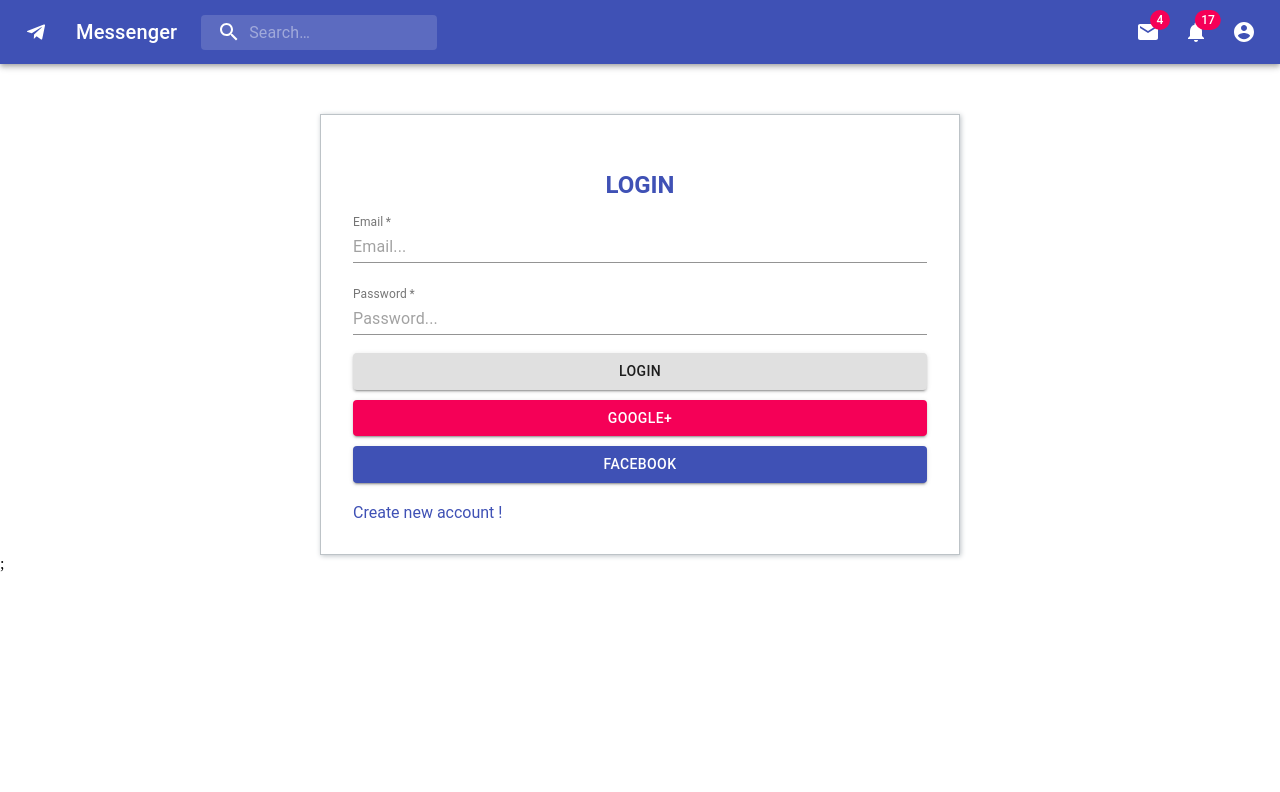
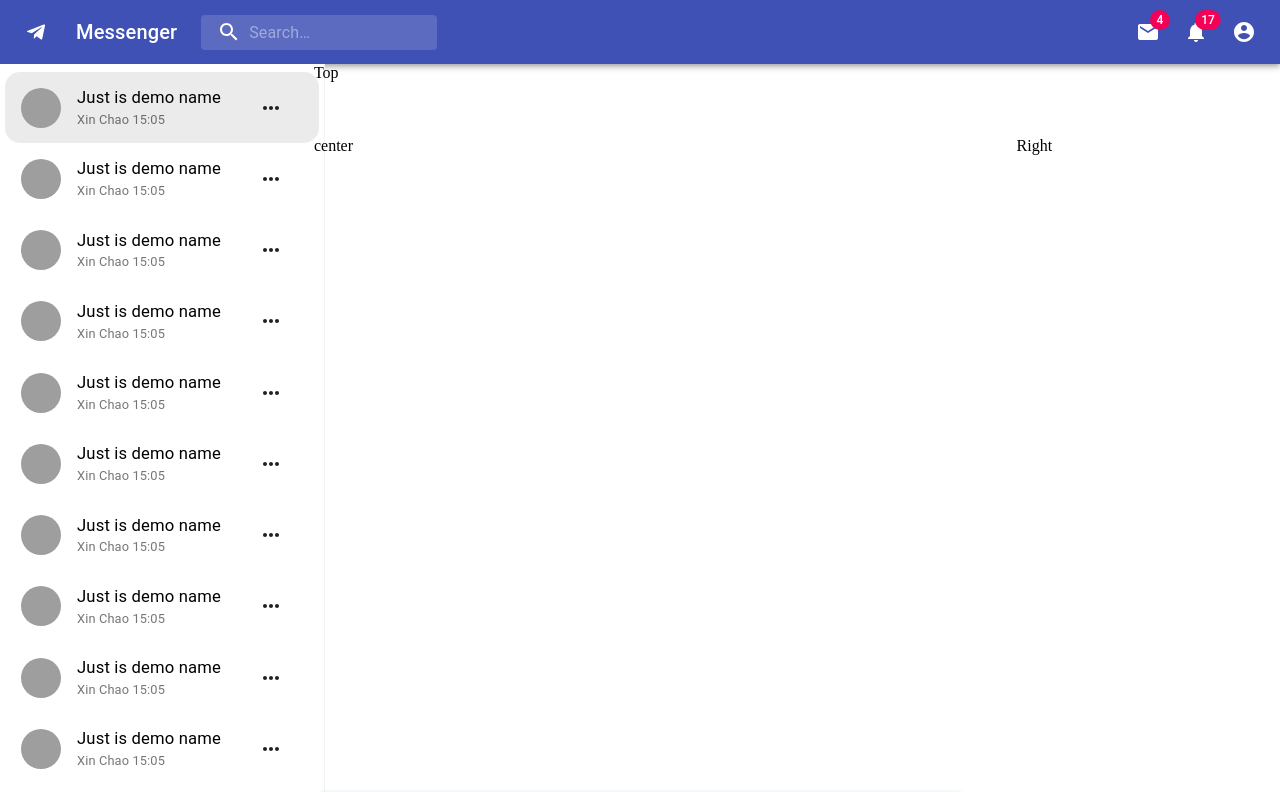
Before and after one commit to jezzs2k/appchat, a React (Create React App) app in the folder client/: page /login in a window 1280 px wide. Shown: the top 792 px of the page. Built offline with nearby package versions, Linux system fonts and the light colour scheme; grey boxes are pictures that could not be loaded; the HTML template or start-up script is replaced by a standard one.

Commit message:
complete css main left and grid layer for main right

```diff
--- a/client/package.json
+++ b/client/package.json
@@ -5,6 +5,7 @@
   "dependencies": {
     "@material-ui/core": "^4.9.11",
     "@material-ui/icons": "^4.9.1",
+    "@material-ui/lab": "^4.0.0-alpha.51",
     "@testing-library/jest-dom": "^4.2.4",
     "@testing-library/react": "^9.5.0",
     "@testing-library/user-event": "^7.2.1",
--- a/client/src/App.css
+++ b/client/src/App.css
@@ -2,3 +2,39 @@
   margin: 0;
   padding: 0;
 }
+
+.Messenger {
+  width: 100%;
+  display: grid;
+  grid-template-columns: 1.3fr 4fr;
+}
+
+.Messenger .center {
+  display: grid;
+  grid-template-rows: 1fr 9fr;
+  grid-template-columns: 4fr 1.5fr;
+}
+
+.center .top {
+  grid-column: 1/3;
+}
+
+@media screen and (max-width: 1024px) {
+  .Messenger {
+    grid-template-columns: 2fr 4fr;
+  }
+
+  .center .right {
+    display: none;
+  }
+}
+
+@media screen and (max-width: 600px) {
+  .Messenger {
+    grid-template-columns: 2fr 3fr;
+  }
+
+  .right {
+    display: none;
+  }
+}
--- a/client/src/App.js
+++ b/client/src/App.js
@@ -7,18 +7,28 @@ import './App.css';
 
 import Login from './components/Auth/Login';
 import Register from './components/Auth/Register';
+import Conversation from './components/Conversation/Conversation';
 
 function App() {
   return (
     <Router>
       <div className='App'>
         <Navbar />
+        <div className='Messenger'>
+          <div className='left'>
+            <Conversation />
+          </div>
+          <div className='center'>
+            <div className='top'>Top</div>
+            <div className='content'>center</div>
+            <div className='right'>Right</div>
+          </div>
+        </div>
         <Switch>
           <Route exact path='/login' component={Login} />
           <Route exact path='/register' component={Register} />
         </Switch>
       </div>
-      ;
     </Router>
   );
 }
--- /dev/null
+++ b/client/src/components/Conversation/Conversation.js
@@ -0,0 +1,106 @@
+import React, { useState } from 'react';
+import { makeStyles } from '@material-ui/core/styles';
+import List from '@material-ui/core/List';
+
+import ConversationItem from './ConversationItem';
+
+const dataDemo = [
+  {
+    _id: 1,
+    name: 'Just is demo name',
+    avatar: 'https://picsum.photos/id/237/200/300',
+    lastMess: 'Xin Chao',
+  },
+  {
+    _id: 2,
+    name: 'Just is demo name',
+    avatar: 'https://picsum.photos/id/237/200/300',
+    lastMess: 'Xin Chao',
+  },
+  {
+    _id: 3,
+    name: 'Just is demo name',
+    avatar: 'https://picsum.photos/id/237/200/300',
+    lastMess: 'Xin Chao',
+  },
+  {
+    _id: 4,
+    name: 'Just is demo name',
+    avatar: 'https://picsum.photos/id/237/200/300',
+    lastMess: 'Xin Chao',
+  },
+  {
+    _id: 5,
+    name: 'Just is demo name',
+    avatar: 'https://picsum.photos/id/237/200/300',
+    lastMess: 'Xin Chao',
+  },
+  {
+    _id: 6,
+    name: 'Just is demo name',
+    avatar: 'https://picsum.photos/id/237/200/300',
+    lastMess: 'Xin Chao',
+  },
+  {
+    _id: 7,
+    name: 'Just is demo name',
+    avatar: 'https://picsum.photos/id/237/200/300',
+    lastMess: 'Xin Chao',
+  },
+  {
+    _id: 8,
+    name: 'Just is demo name',
+    avatar: 'https://picsum.photos/id/237/200/300',
+    lastMess: 'Xin Chao',
+  },
+  {
+    _id: 9,
+    name: 'Just is demo name',
+    avatar: 'https://picsum.photos/id/237/200/300',
+    lastMess: 'Xin Chao',
+  },
+  {
+    _id: 10,
+    name: 'Just is demo name',
+    avatar: 'https://picsum.photos/id/237/200/300',
+    lastMess: 'Xin Chao',
+  },
+];
+
+const useStyles = makeStyles((theme) => ({
+  root: {
+    width: '100%',
+    maxWidth: 360,
+    backgroundColor: theme.palette.background.paper,
+    borderRight: '1px solid #f2f2f2',
+    padding: '0 5px',
+  },
+}));
+
+const Conversation = () => {
+  const classes = useStyles();
+  const [selectedIndex, setSelectedIndex] = useState(0);
+
+  const handleListItemClick = (event, index) => {
+    setSelectedIndex(index);
+  };
+
+  return (
+    <div className={classes.root}>
+      <List component='nav' aria-label='main mailbox folders'>
+        {dataDemo.length > 0 &&
+          dataDemo.map((item, i) => (
+            <ConversationItem
+              key={item._id}
+              item={item}
+              selectedIndex={selectedIndex}
+              handleListItemClick={handleListItemClick}
+              index={i}
+            />
+          ))}
+      </List>
+    </div>
+  );
+};
+
+export default Conversation;
--- /dev/null
+++ b/client/src/components/Conversation/ConversationItem.js
@@ -0,0 +1,39 @@
+import React from 'react';
+import Avatar from '@material-ui/core/Avatar';
+import ListItem from '@material-ui/core/ListItem';
+import ListItemIcon from '@material-ui/core/ListItemIcon';
+import ListItemText from '@material-ui/core/ListItemText';
+import Button from '@material-ui/core/Button';
+import MoreHorizOutlinedIcon from '@material-ui/icons/MoreHorizOutlined';
+
+import './conversationItem.css';
+
+const ConversationItem = ({
+  item,
+  index,
+  selectedIndex,
+  handleListItemClick,
+}) => {
+  const { name, avatar, lastMess } = item;
+  return (
+    <ListItem
+      button
+      selected={selectedIndex === index}
+      onClick={(event) => handleListItemClick(event, index)}
+      style={{
+        borderRadius: '15px',
+        backGroundColor: '#f2f2f2',
+        fontSize: '0.8em',
+      }}>
+      <ListItemIcon>
+        <Avatar alt={name} src={avatar} />
+      </ListItemIcon>
+      <ListItemText primary={name} secondary={`${lastMess} 15:05`} />
+      <Button>
+        <MoreHorizOutlinedIcon />
+      </Button>
+    </ListItem>
+  );
+};
+
+export default ConversationItem;
--- /dev/null
+++ b/client/src/components/Conversation/conversationItem.css
@@ -0,0 +1,8 @@
+.MuiListItemText-primary {
+  font-weight: 400 !important;
+  font-size: 1.3em !important;
+}
+
+.MuiListItemText-secondary {
+  font-size: 1em !important;
+}
--- a/client/src/components/Layout/NavbarCss.js
+++ b/client/src/components/Layout/NavbarCss.js
@@ -3,7 +3,6 @@ import { fade, makeStyles } from '@material-ui/core/styles';
 const useStyles = makeStyles((theme) => ({
   grow: {
     flexGrow: 1,
-    marginBottom: '50px',
   },
   menuButton: {
     marginRight: theme.spacing(2),
```
Also changed, not shown: client/src/components/Layout/Alert.js (added, +51 -0 lines), 2 other files (tests, documents, lock files or other folders).
